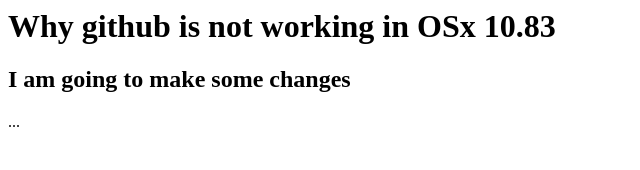
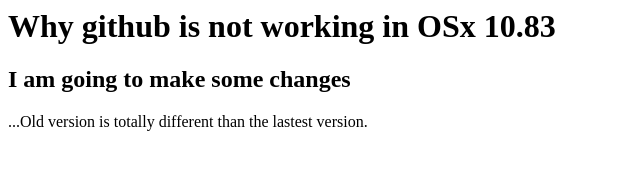
Before and after one commit to aaronzuo/main, a plain HTML site: page index.html in a window 1280 px wide. Shown: the whole page, without its empty margins (0-640 px from the left). Drawn offline with Linux system fonts and the light colour scheme.

Commit message:
old version

```diff
--- a/index.html
+++ b/index.html
@@ -1,5 +1,5 @@
 <html>
 	<h1>Why github is not working in OSx 10.83</h1>
 	<h2>I am going to make some changes</h2>
-	<p>...<p>
+	<p>...Old version is totally different than the lastest version.<p>
 </html>
```
